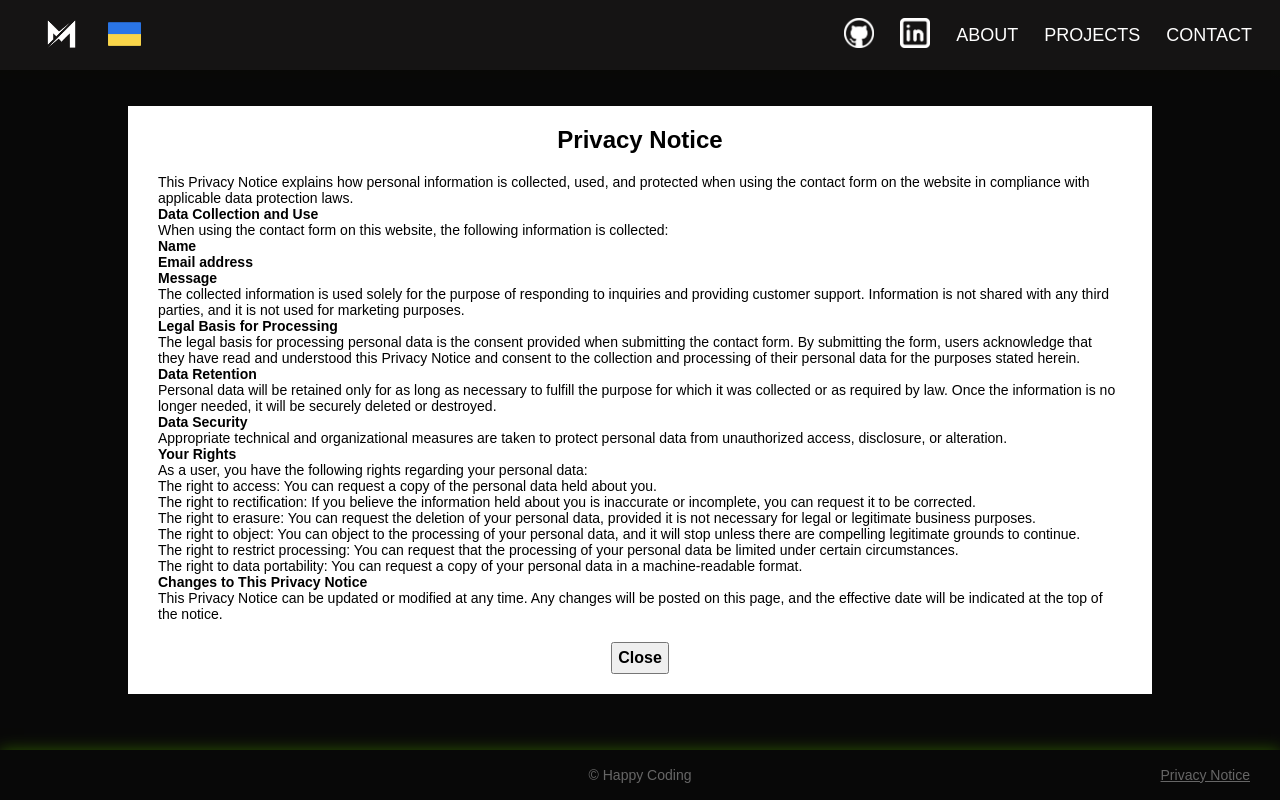
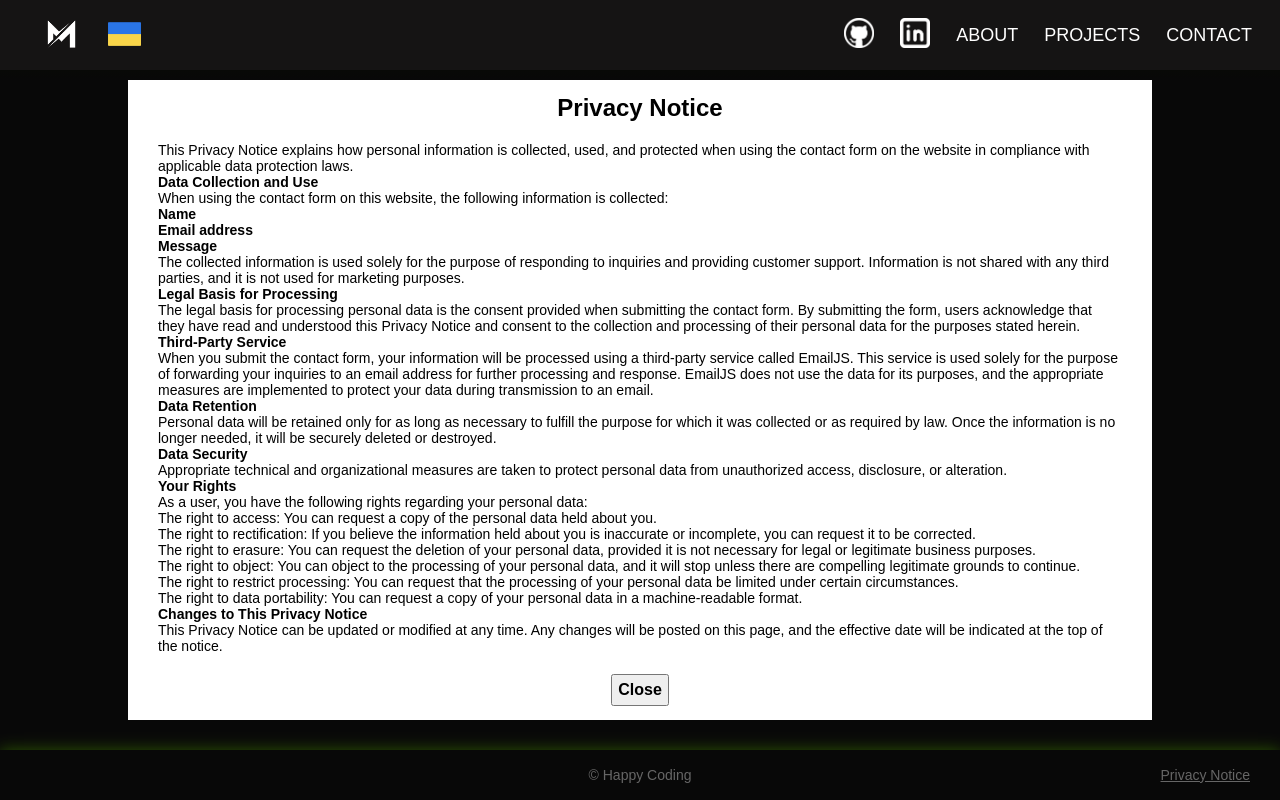
Before and after one commit to samolchik/mari-web-prof, a React (Create React App) app: page / in a window 1280 px wide. Both pictures are taken after a click on the button "Privacy Notice". Shown: the part 2771-3571 px from the top of the page. Built offline with nearby package versions, Linux system fonts and the light colour scheme.

Commit message:
commit 3

```diff
--- a/src/components/Footer/Footer.tsx
+++ b/src/components/Footer/Footer.tsx
@@ -39,6 +39,9 @@
 
                             The legal basis for processing personal data is the consent provided when submitting the contact form. By submitting the form, users acknowledge that they have read and understood this Privacy Notice and consent to the collection and processing of their personal data for the purposes stated herein.<br/>
 
+                            <b>Third-Party Service</b><br/>
+                            When you submit the contact form, your information will be processed using a third-party service called EmailJS. This service is used solely for the purpose of forwarding your inquiries to an email address for further processing and response. EmailJS does not use the data for its purposes, and the appropriate measures are implemented to protect your data during transmission to an email.<br/>
+
                             <b>Data Retention</b><br/>
 
                             Personal data will be retained only for as long as necessary to fulfill the purpose for which it was collected or as required by law. Once the information is no longer needed, it will be securely deleted or destroyed.<br/>
```
